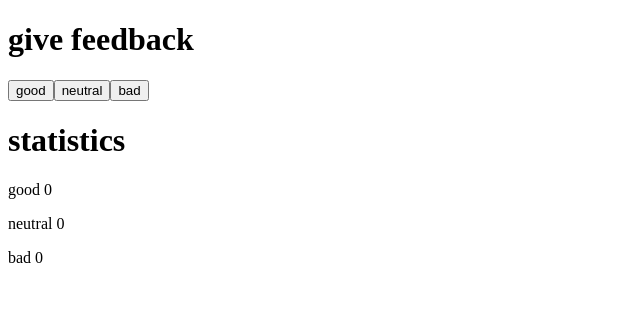
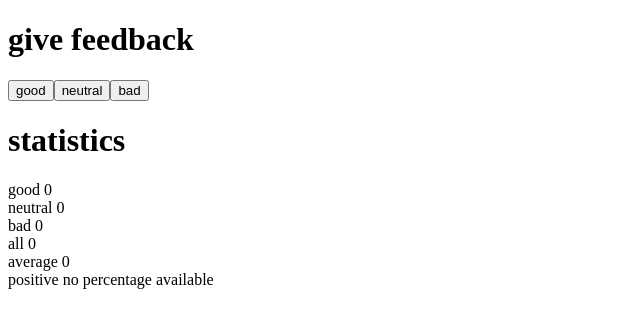
Before and after one commit to Sanseli/fullstackopen-course, a React (Create React App) app in the folder part1/unicafe/: page / in a window 1280 px wide. Shown: the top 328 px of the page, without its empty margins (0-640 px from the left). Built offline with nearby package versions, Linux system fonts and the light colour scheme.

Commit message:
1.7: unicafe step2

```diff
--- a/part1/unicafe/src/App.js
+++ b/part1/unicafe/src/App.js
@@ -3,9 +3,9 @@ import { useState } from 'react'
 const Button = ({ title, onClick }) => <button onClick={onClick}>{title}</button>
 
 const Statistic = ({ title, value }) => (
-	<p>
+	<div>
 		{title} {value}
-	</p>
+	</div>
 )
 
 const App = () => {
@@ -13,6 +13,8 @@ const App = () => {
 	const [good, setGood] = useState(0)
 	const [neutral, setNeutral] = useState(0)
 	const [bad, setBad] = useState(0)
+
+	const all = good + neutral + bad
 
 	return (
 		<>
@@ -25,6 +27,12 @@ const App = () => {
 			<Statistic title='good' value={good} />
 			<Statistic title='neutral' value={neutral} />
 			<Statistic title='bad' value={bad} />
+			<Statistic title='all' value={all} />
+			<Statistic title='average' value={all ? (good - bad) / all : 0} />
+			<Statistic
+				title='positive'
+				value={all ? (100 * good) / all + '%' : 'no percentage available'}
+			/>
 		</>
 	)
 }
```
